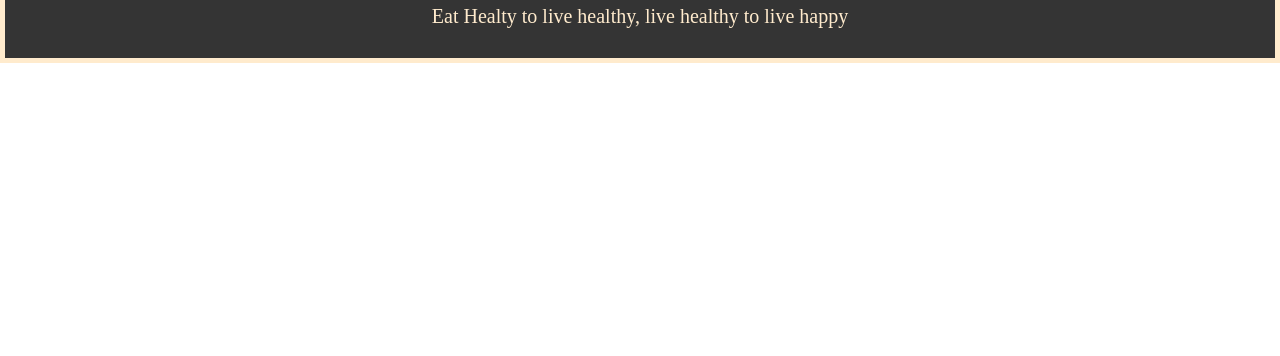
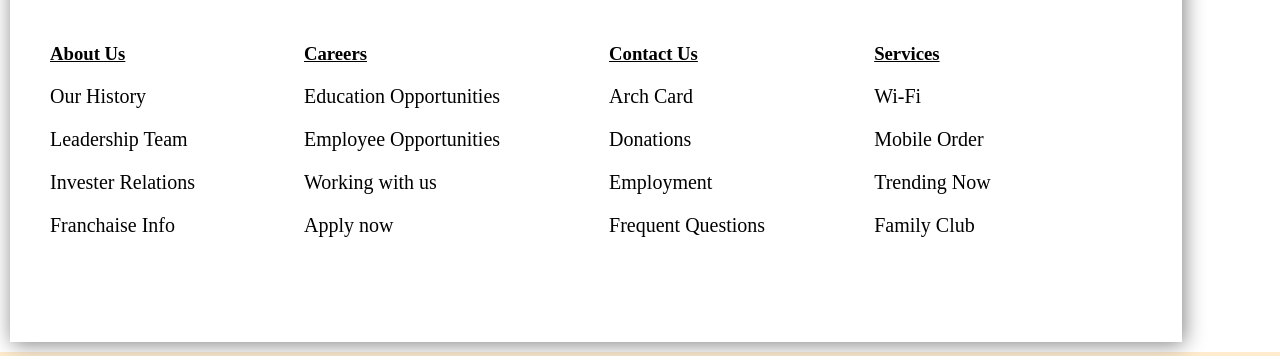
Before and after one commit to niirjhor/food-network-main, a plain HTML site: page index.html in a window 1280 px wide. Shown: the part 2736-3092 px from the top of the page. Before the commit the page ends 2799 px from the top, so only its background shows below. Drawn offline with Linux system fonts and the light colour scheme; a web font is replaced by a local one.

Commit message:
Bonus Part Added

```diff
--- a/index.html
+++ b/index.html
@@ -107,6 +107,37 @@
         <p>Facebook Followes</p>
     </div>
 </section>
+<section class="Bonus_Part">
+    <div class="Bonus_part_details">
+        <h3 class="Information">About Us</h3>
+        <p>Our History</p>
+        <p>Leadership Team</p>
+        <p>Invester Relations</p>
+        <p>Franchaise Info</p>
+    </div>
+    <div class="Bonus_part_details">
+        <h3 class="Information">Careers</h3>
+        <p>Education Opportunities</p>
+        <p>Employee Opportunities</p>
+        <p>Working with us</p>
+        <p>Apply now</p>
+    </div>
+    <div class="Bonus_part_details">
+        <h3 class="Information">Contact Us</h3>
+        <p>Arch Card</p>
+        <p>Donations</p>
+        <p>Employment</p>
+        <p>Frequent Questions</p>
+    </div>
+    <div class="Bonus_part_details">
+        <h3 class="Information">Services</h3>
+        <p>Wi-Fi</p>
+        <p>Mobile Order</p>
+        <p>Trending Now</p>
+        <p>Family Club</p>
+    </div>
+
+</Section>
 <footer class="footer_part">
     <h3><span class="footer_part_color">Food</span> Network</h3>
     <p>Eat Healty to live healthy, live healthy to live happy</p>
--- a/style.css
+++ b/style.css
@@ -122,4 +122,23 @@ footer{
 
 }
 .nav li {
-    display: inline-block;}
+    display: inline-block;
+}
+.Bonus_Part{
+    display: inline-block;
+    width: 90%;
+    padding: 10px;
+    box-shadow: 2px 2px 20px gray;
+    padding: 10px;
+    margin: 10px;
+}
+.Bonus_part_details{
+    display: inline-block;
+    padding: 50px;
+    padding-left: 20px;
+    margin: 25px;
+    margin-left: 10px;
+}
+.Information{
+    text-decoration-line: underline;
+}
```
